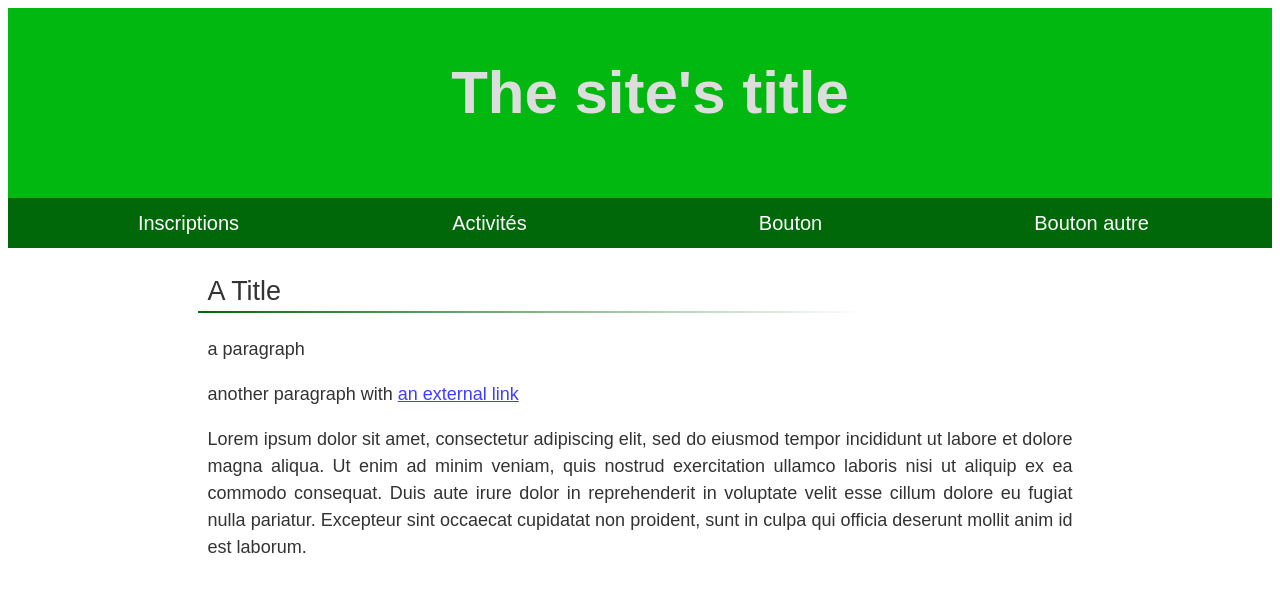
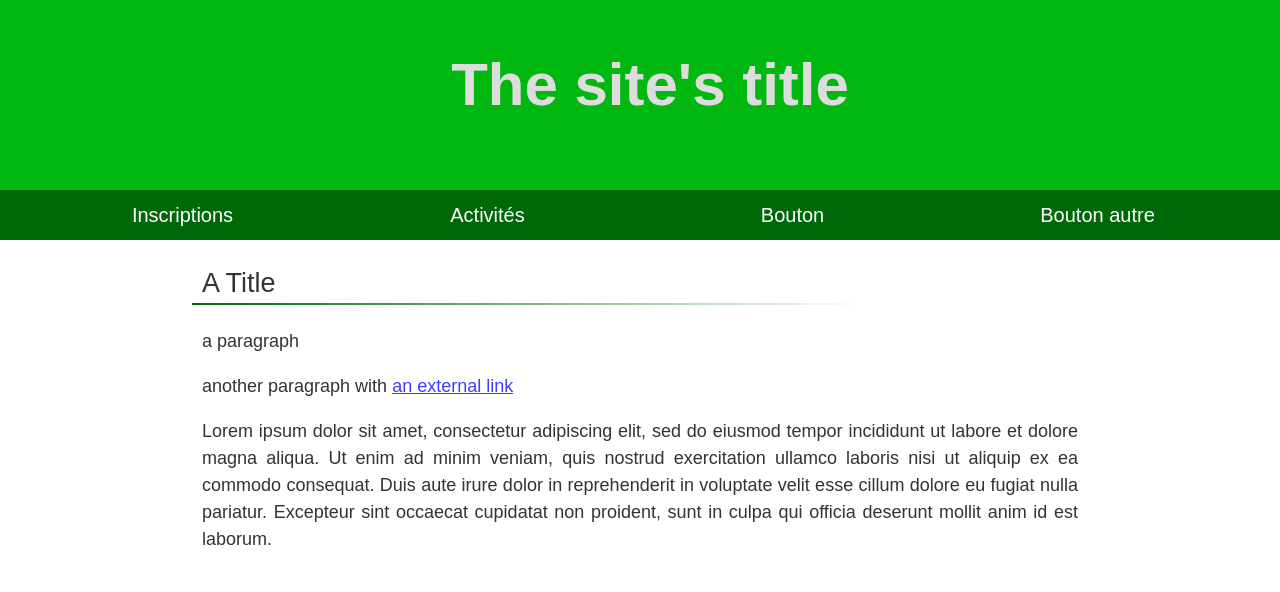
Before and after one commit to dlesbre/site-interludes, a Django app: page / in a window 1280 px wide. Shown: the top 592 px of the page. Run offline with Django 3.2, Linux system fonts and the light colour scheme.

Commit message:
Removed nested div + fixed weird border

```diff
--- a/home/static/css/style.css
+++ b/home/static/css/style.css
@@ -12,7 +12,7 @@ html, body {
 }
 
 body {
-	background-color: #FFF;
+	margin: 0;
 }
 
 section a:link {
@@ -39,6 +39,7 @@ section a:link {
 }
 
 nav {
+	text-align: center;
 	display: flex;
 	justify-content: center space-around;
 	background-color: var(--color_bg_2);
@@ -46,15 +47,6 @@ nav {
 	margin: 0;
 	padding: 0 30px;
 	border-bottom: 5px solid var(--color_bg_2);
-}
-
-nav div {
-	text-align: center;
-
-	text-decoration: bold;
-	width: 100%;
-	/* background-color: #00b80f; */
-	border-radius: 0%;
 }
 
 nav a {
--- a/home/templates/home.html
+++ b/home/templates/home.html
@@ -16,10 +16,10 @@
 			</div>
 		</header>
 		<nav>
-			<a href="/" class="internal"><div class="navlink">Inscriptions</div></a>
-			<a href="/" class="internal"><div class="navlink">Activités</div></a>
-			<a href="/" class="internal"><div class="navlink">Bouton</div></a>
-			<a href="/" class="internal"><div class="navlink">Bouton autre</div></a>
+			<a href="/" class="internal">Inscriptions</a>
+			<a href="/" class="internal">Activités</a>
+			<a href="/" class="internal">Bouton</a>
+			<a href="/" class="internal">Bouton autre</a>
 		</nav>
 		<section>
 			<h2>A Title</h2>
```
